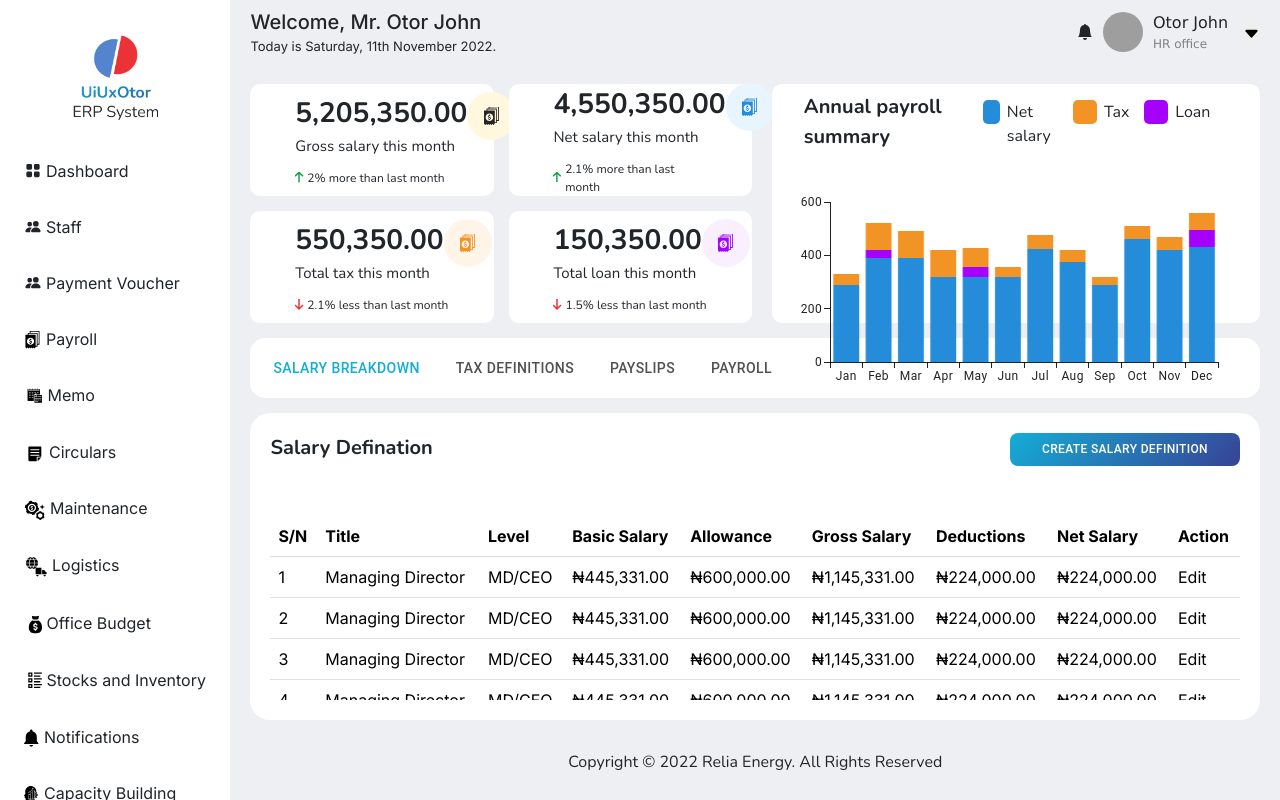
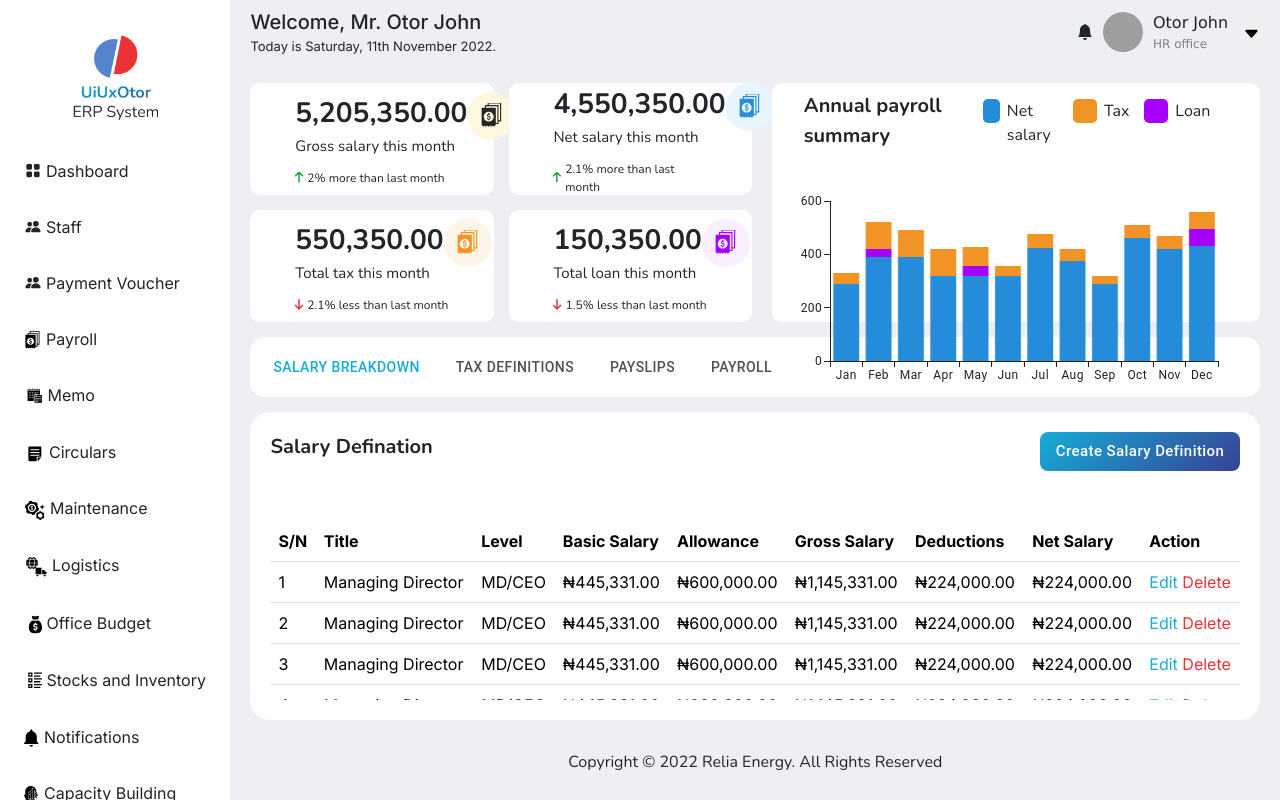
Before and after one commit to UgurSadikhli/Ottor-erp, a Next.js app: page /payroll in a window 1280 px wide. Built offline with nearby package versions, Linux system fonts and the light colour scheme; grey boxes are pictures that could not be loaded.

Commit message:
all payroll bugs fixed, custtom table modernised

```diff
--- a/src/app/components/Buttons/SimpleCustomButton/SimpleCustomButton.tsx
+++ b/src/app/components/Buttons/SimpleCustomButton/SimpleCustomButton.tsx
@@ -21,7 +21,7 @@ const SimpleCustomButton = ({links, label, icon}:Props) => {
                 <Button
                     variant="text"
                     startIcon={icon}
-                    sx={{ fontSize: "12px",background:"linear-gradient(135deg, #14add6 0%, #384295 100%)",color:"white",width:230,borderRadius:2}}
+                    sx={{ fontSize: "15px",background:"linear-gradient(135deg, #14add6 0%, #384295 100%)",color:"white",width:200,borderRadius:2,textTransform: "none"}}
                 >
                     {label}
                 </Button>
--- a/src/app/components/Icons/Payrollicon/Payrolicon.tsx
+++ b/src/app/components/Icons/Payrollicon/Payrolicon.tsx
@@ -7,8 +7,8 @@ interface Props {
 const Payrolicon = ({ color }: Props) => {
   return (
     <svg
-      width="15.000000"
-      height="19.000000"
+      width="21.000000"
+      height="25.000000"
       viewBox="0 0 15 19"
       fill="none"
       xmlns="http://www.w3.org/2000/svg"
--- a/src/app/components/Table/CustomTable/CustomTable.module.css
+++ b/src/app/components/Table/CustomTable/CustomTable.module.css
@@ -122,3 +122,18 @@
   font-family: "Nunito", sans-serif;
   font-weight: 600;
 }
+
+.view{
+  text-decoration: none;
+  color: #14add6;
+}
+
+.edit{
+  text-decoration: none;
+  color: #14add6;
+}
+
+.delete{
+  text-decoration: none;
+  color: #ED3237;
+}
--- a/src/app/components/Table/CustomTable/CustomTable.tsx
+++ b/src/app/components/Table/CustomTable/CustomTable.tsx
@@ -1,10 +1,9 @@
 "use client";
-import React, { useState, useEffect,ReactElement } from "react";
+import React, { useState, useEffect, ReactElement } from "react";
 import styles from "./CustomTable.module.css";
 import Link from "next/link";
 import CustomButton from "../../Buttons/CustomButton/CustomButton";
 import SimpleCustomButton from "../../Buttons/SimpleCustomButton/SimpleCustomButton";
-
 
 interface Props {
   blockTitle?: string;
@@ -18,9 +17,10 @@ interface Props {
   innerData: Array<{
     [key: string]: any;
   }>;
-  btnLabel?:string;
-  btnLink?:string;
-  btnIcon?:ReactElement;
+  btnLabel?: string;
+  btnLink?: string;
+  btnIcon?: ReactElement;
+  viewTable?: string;
 }
 
 const CustomTable = ({
@@ -32,7 +32,8 @@ const CustomTable = ({
   innerData,
   btnLabel,
   btnLink,
-  btnIcon
+  btnIcon,
+  viewTable = "",
 }: Props) => {
   const [numRowsToShow, setNumRowsToShow] = useState<number>(5);
   const [currentPage, setCurrentPage] = useState<number>(1);
@@ -45,8 +46,8 @@ const CustomTable = ({
 
   const handleNumRowsChange = (event: React.ChangeEvent<HTMLInputElement>) => {
     const value = parseInt(event.target.value);
-    if(value>0){
-    setNumRowsToShow(value);
+    if (value > 0) {
+      setNumRowsToShow(value);
     }
   };
 
@@ -87,9 +88,6 @@ const CustomTable = ({
     } else if (header === "Variance (₦)" && data.startsWith("-")) {
       return { color: "red" };
     }
-    else if (header === "Action" && data === "View more") {
-        return { color: "#14add6" };
-      }
     return {};
   };
 
@@ -106,7 +104,7 @@ const CustomTable = ({
               value={numRowsToShow}
               onChange={handleNumRowsChange}
             />
-            <span className={styles.showPerPageSpan}> per row</span>
+            <span className={styles.showPerPageSpan}> per page</span>
           </div>
         )}
         {shownButton && (
@@ -114,7 +112,11 @@ const CustomTable = ({
             {/* <Link href="/create-budget">
               <button className={styles.button}>Create Budget</button>
             </Link> */}
-            <SimpleCustomButton label={btnLabel} links={btnLink} icon={btnIcon}/>
+            <SimpleCustomButton
+              label={btnLabel}
+              links={btnLink}
+              icon={btnIcon}
+            />
           </div>
         )}
       </header>
@@ -135,7 +137,23 @@ const CustomTable = ({
                     key={index}
                     style={getCellStyle(headers[index].headerName, item[key])}
                   >
-                    {item[key]}
+                    {headers[index].headerName === "Action" &&
+                    item[key] === "View more" ? (
+                      <a  className={styles.view} href={viewTable}>{item[key]}</a>
+                    ) : headers[index].headerName === "Action" &&
+                      item[key] === "Edit Delete" ? (
+                      <span>
+                        <a className={styles.edit} href="#edit">
+                          Edit
+                        </a>
+                        {" "}
+                        <a className={styles.delete} href="#delete">
+                          Delete
+                        </a>
+                      </span>
+                    ) : (
+                      item[key]
+                    )}
                   </td>
                 ))}
               </tr>
--- a/src/app/payroll/page.tsx
+++ b/src/app/payroll/page.tsx
@@ -18,6 +18,7 @@ export default function Payroll() {
     shownButton: boolean;
     btnLabel: string;
     btnLink: string;
+    viewTable: string;
   }>({
     blockTitle: "Salary Defination",
     shownButton: true,
@@ -42,7 +43,7 @@ export default function Payroll() {
         Gross: "₦1,145,331.00",
         Deductions: "₦224,000.00",
         Net: "₦224,000.00",
-        Action: "Edit",
+        Action: "Edit Delete",
       },
       {
         id: 2,
@@ -53,7 +54,7 @@ export default function Payroll() {
         Gross: "₦1,145,331.00",
         Deductions: "₦224,000.00",
         Net: "₦224,000.00",
-        Action: "Edit",
+        Action: "Edit Delete",
       },
       {
         id: 3,
@@ -64,7 +65,7 @@ export default function Payroll() {
         Gross: "₦1,145,331.00",
         Deductions: "₦224,000.00",
         Net: "₦224,000.00",
-        Action: "Edit",
+        Action: "Edit Delete",
       },
       {
         id: 4,
@@ -75,7 +76,7 @@ export default function Payroll() {
         Gross: "₦1,145,331.00",
         Deductions: "₦224,000.00",
         Net: "₦224,000.00",
-        Action: "Edit",
+        Action: "Edit Delete",
       },
       {
         id: 5,
@@ -86,7 +87,7 @@ export default function Payroll() {
         Gross: "₦1,145,331.00",
         Deductions: "₦224,000.00",
         Net: "₦224,000.00",
-        Action: "Edit",
+        Action: "Edit Delete",
       },
       {
         id: 6,
@@ -97,7 +98,7 @@ export default function Payroll() {
         Gross: "₦1,145,331.00",
         Deductions: "₦224,000.00",
         Net: "₦224,000.00",
-        Action: "Edit",
+        Action: "Edit Delete",
       },
       {
         id: 7,
@@ -108,7 +109,7 @@ export default function Payroll() {
         Gross: "₦1,145,331.00",
         Deductions: "₦224,000.00",
         Net: "₦224,000.00",
-        Action: "Edit",
+        Action: "Edit Delete",
       },
       {
         id: 8,
@@ -119,7 +120,7 @@ export default function Payroll() {
         Gross: "₦1,145,331.00",
         Deductions: "₦224,000.00",
         Net: "₦224,000.00",
-        Action: "Edit",
+        Action: "Edit Delete",
       },
       {
         id: 9,
@@ -130,7 +131,7 @@ export default function Payroll() {
         Gross: "₦1,145,331.00",
         Deductions: "₦224,000.00",
         Net: "₦224,000.00",
-        Action: "Edit",
+        Action: "Edit Delete",
       },
       {
         id: 10,
@@ -141,11 +142,12 @@ export default function Payroll() {
         Gross: "₦1,145,331.00",
         Deductions: "₦224,000.00",
         Net: "₦224,000.00",
-        Action: "Edit",
+        Action: "Edit Delete",
       },
     ],
     btnLabel: "Create Salary Definition",
     btnLink: "payroll/create-salary-definition",
+    viewTable: "",
   });
   const [activeButton, setActiveButton] = useState("Salary Breakdown");
 
@@ -156,6 +158,7 @@ export default function Payroll() {
     let newShownButton = currentData.shownButton;
     let newBtnLabel = currentData.btnLabel;
     let newBtnLink = currentData.btnLink;
+    let newviewTable = currentData.viewTable;
 
     if (label === "Salary Breakdown") {
       setActiveButton("Salary Breakdown");
@@ -182,7 +185,7 @@ export default function Payroll() {
           Gross: "₦1,145,331.00",
           Deductions: "₦224,000.00",
           Net: "₦224,000.00",
-          Action: "Edit",
+          Action: "Edit Delete",
         },
         {
           id: 2,
@@ -193,7 +196,7 @@ export default function Payroll() {
           Gross: "₦1,145,331.00",
           Deductions: "₦224,000.00",
           Net: "₦224,000.00",
-          Action: "Edit",
+          Action: "Edit Delete",
         },
         {
           id: 3,
@@ -204,7 +207,7 @@ export default function Payroll() {
           Gross: "₦1,145,331.00",
           Deductions: "₦224,000.00",
           Net: "₦224,000.00",
-          Action: "Edit",
+          Action: "Edit Delete",
         },
         {
           id: 4,
@@ -215,7 +218,7 @@ export default function Payroll() {
           Gross: "₦1,145,331.00",
           Deductions: "₦224,000.00",
           Net: "₦224,000.00",
-          Action: "Edit",
+          Action: "Edit Delete",
         },
         {
           id: 5,
@@ -226,7 +229,7 @@ export default function Payroll() {
           Gross: "₦1,145,331.00",
           Deductions: "₦224,000.00",
           Net: "₦224,000.00",
-          Action: "Edit",
+          Action: "Edit Delete",
         },
         {
           id: 6,
@@ -237,7 +240,7 @@ export default function Payroll() {
           Gross: "₦1,145,331.00",
           Deductions: "₦224,000.00",
           Net: "₦224,000.00",
-          Action: "Edit",
+          Action: "Edit Delete",
         },
         {
           id: 7,
@@ -248,7 +251,7 @@ export default function Payroll() {
           Gross: "₦1,145,331.00",
           Deductions: "₦224,000.00",
           Net: "₦224,000.00",
-          Action: "Edit",
+          Action: "Edit Delete",
         },
         {
           id: 8,
@@ -259,7 +262,7 @@ export default function Payroll() {
           Gross: "₦1,145,331.00",
           Deductions: "₦224,000.00",
           Net: "₦224,000.00",
-          Action: "Edit",
+          Action: "Edit Delete",
         },
         {
           id: 9,
@@ -270,7 +273,7 @@ export default function Payroll() {
           Gross: "₦1,145,331.00",
           Deductions: "₦224,000.00",
           Net: "₦224,000.00",
-          Action: "Edit",
+          Action: "Edit Delete",
         },
         {
           id: 10,
@@ -281,7 +284,7 @@ export default function Payroll() {
           Gross: "₦1,145,331.00",
           Deductions: "₦224,000.00",
           Net: "₦224,000.00",
-          Action: "Edit",
+          Action: "Edit Delete",
         },
       ];
       newBtnLabel = "Create Salary Definition";
@@ -291,19 +294,19 @@ export default function Payroll() {
       newBlockTitle = "Tax Definitions";
       newShownButton = true;
       newHeaders = [
-        { id: 1, headerName: "ID" },
+        { id: 1, headerName: "S/N" },
         { id: 2, headerName: "Tax Type" },
         { id: 3, headerName: "% value" },
         { id: 4, headerName: "Action" },
       ];
       newInnerData = [
-        { id: 1, Type: "NHIS", value: "2%", Action: "Edit  Delete" },
-        { id: 2, Type: "VAT", value: "2.5%", Action: "Edit  Delete" },
-        { id: 3, Type: "WHT", value: "5%", Action: "Edit  Delete" },
-        { id: 4, Type: "NHIS", value: "2%", Action: "Edit  Delete" },
-        { id: 5, Type: "NHIS", value: "2%", Action: "Edit  Delete" },
-        { id: 6, Type: "NHIS", value: "2%", Action: "Edit  Delete" },
-        { id: 7, Type: "NHIS", value: "2%", Action: "Edit  Delete" },
+        { id: 1, Type: "NHIS", value: "2%", Action: "Edit Delete" },
+        { id: 2, Type: "VAT", value: "2.5%", Action: "Edit Delete" },
+        { id: 3, Type: "WHT", value: "5%", Action: "Edit Delete" },
+        { id: 4, Type: "NHIS", value: "2%", Action: "Edit Delete" },
+        { id: 5, Type: "NHIS", value: "2%", Action: "Edit Delete" },
+        { id: 6, Type: "NHIS", value: "2%", Action: "Edit Delete" },
+        { id: 7, Type: "NHIS", value: "2%", Action: "Edit Delete" },
       ];
       newBtnLabel = "Create Tax Definition";
       newBtnLink = "payroll/create-tax-definition";
@@ -312,7 +315,7 @@ export default function Payroll() {
       newBlockTitle = "Employee Payslip History";
       newShownButton = true;
       newHeaders = [
-        { id: 1, headerName: "ID" },
+        { id: 1, headerName: "S/N" },
         { id: 2, headerName: "Staff Name" },
         { id: 3, headerName: "Title" },
         { id: 4, headerName: "Level" },
@@ -422,13 +425,13 @@ export default function Payroll() {
         },
       ];
       newBtnLabel = "Create payslip";
-      newBtnLink = "payroll/create-payslip";
+      newviewTable = "payroll/payslip-details";
     } else if (label === "Payroll") {
       setActiveButton("Payroll");
       newBlockTitle = "Employee Payroll History";
       newShownButton = true;
       newHeaders = [
-        { id: 1, headerName: "ID" },
+        { id: 1, headerName: "S/N" },
         { id: 2, headerName: "Payment name" },
         { id: 3, headerName: "Designation" },
         { id: 4, headerName: "Date generated" },
@@ -455,7 +458,7 @@ export default function Payroll() {
           DateGenerated: "30/01/2023",
           month: "January",
           year: "2023",
-          Status: "Pending",
+          Status: "Approved",
           Action: "View more",
         },
         {
@@ -475,7 +478,7 @@ export default function Payroll() {
           DateGenerated: "30/01/2023",
           month: "January",
           year: "2023",
-          Status: "Pending",
+          Status: "Rejected",
           Action: "View more",
         },
         {
@@ -485,7 +488,7 @@ export default function Payroll() {
           DateGenerated: "30/01/2023",
           month: "January",
           year: "2023",
-          Status: "Pending",
+          Status: "Rejected",
           Action: "View more",
         },
         {
@@ -495,7 +498,7 @@ export default function Payroll() {
           DateGenerated: "30/01/2023",
           month: "January",
           year: "2023",
-          Status: "Pending",
+          Status: "Approved",
           Action: "View more",
         },
         {
@@ -505,7 +508,7 @@ export default function Payroll() {
           DateGenerated: "30/01/2023",
           month: "January",
           year: "2023",
-          Status: "Pending",
+          Status: "Approved",
           Action: "View more",
         },
         {
@@ -521,6 +524,7 @@ export default function Payroll() {
       ];
       newBtnLabel = "Generate Payroll";
       newBtnLink = "payroll/generate-payroll";
+      newviewTable = "#";
     }
 
     setCurrentData({
@@ -530,6 +534,7 @@ export default function Payroll() {
       shownButton: newShownButton,
       btnLabel: newBtnLabel,
       btnLink: newBtnLink,
+      viewTable: newviewTable,
     });
   };
 
@@ -625,6 +630,7 @@ export default function Payroll() {
             innerData={currentData.innerData}
             btnLabel={currentData.btnLabel}
             btnLink={currentData.btnLink}
+            viewTable={currentData.viewTable}
           />
         </div>
       </div>
```
